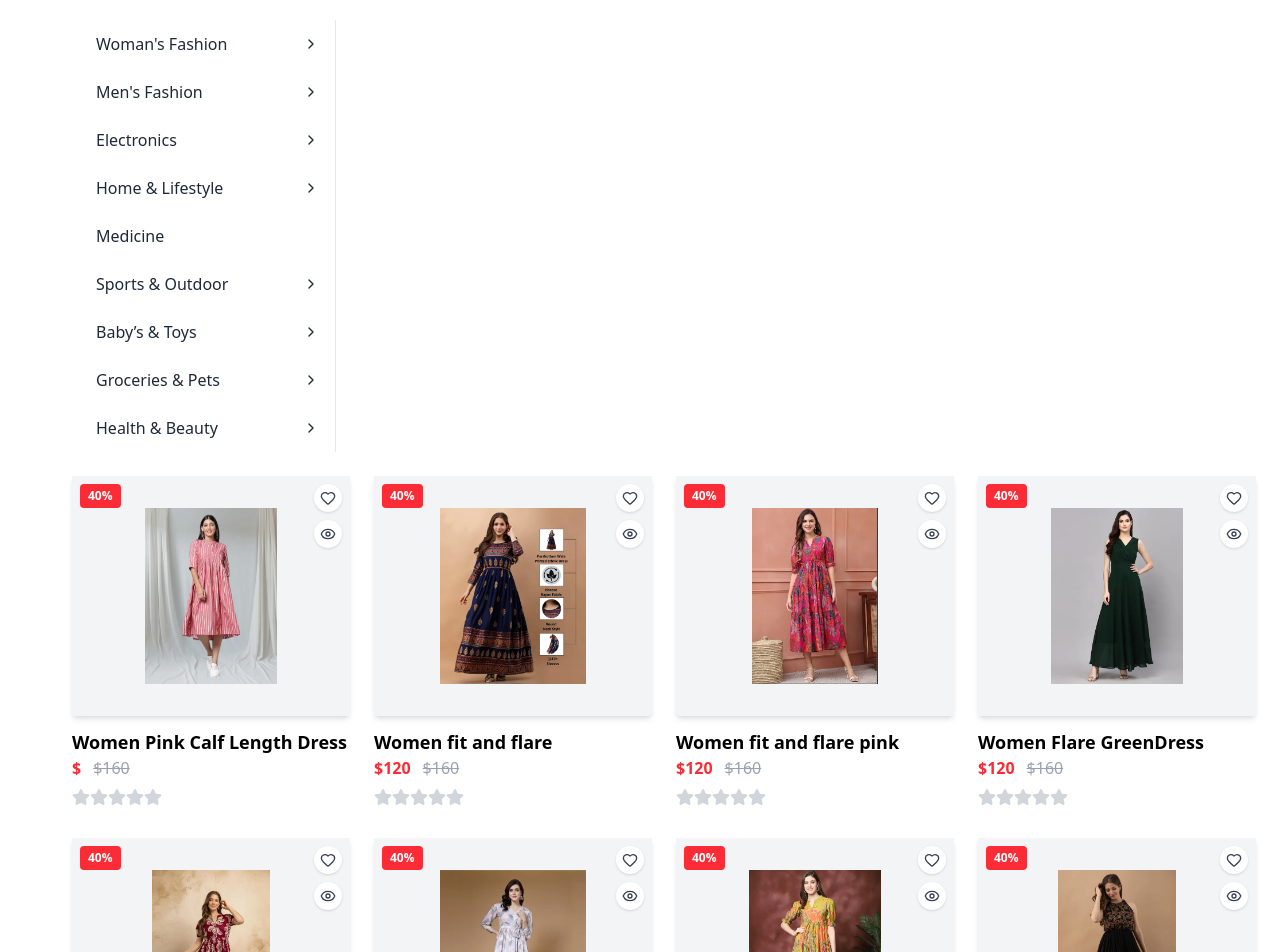
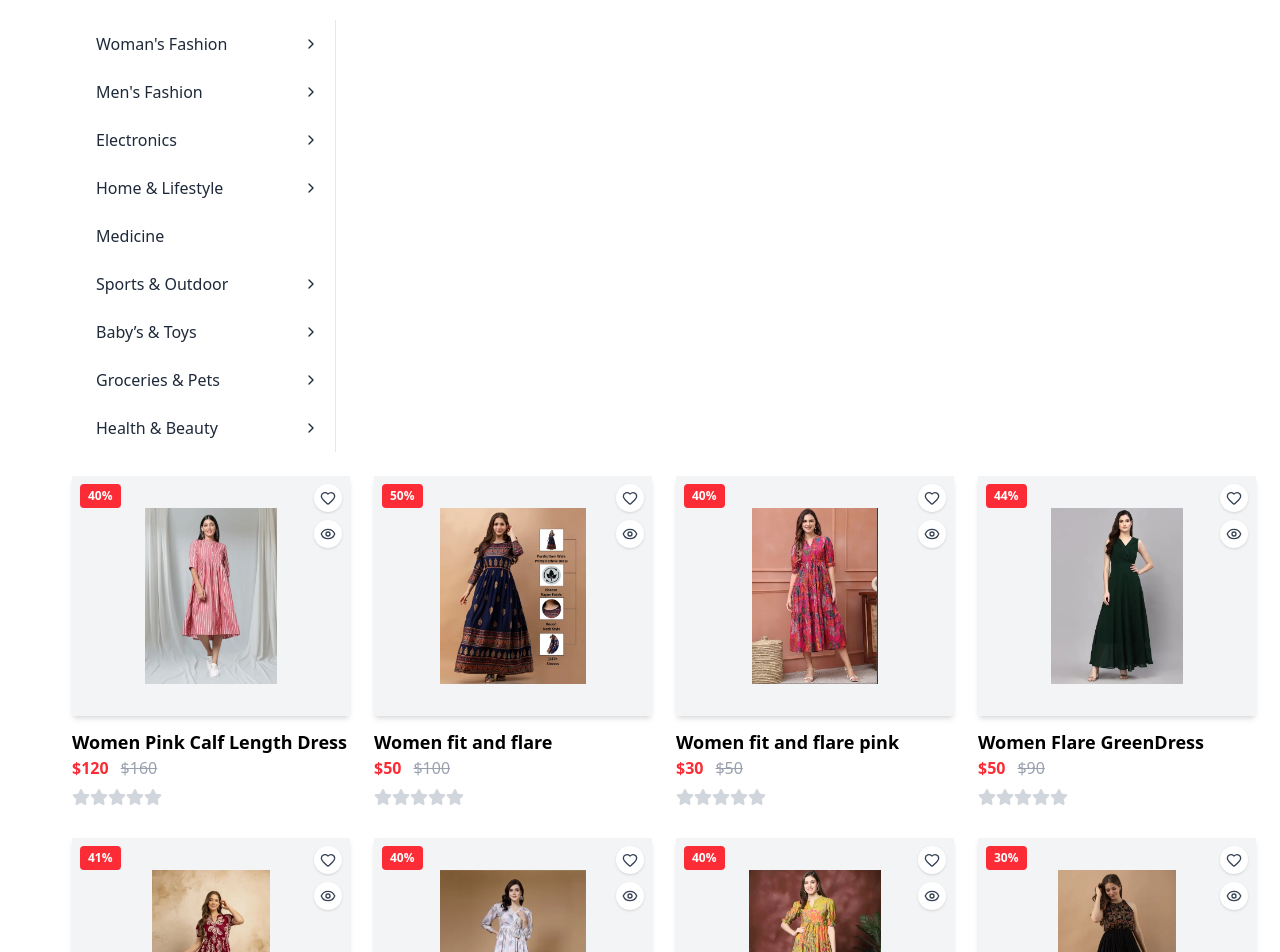
Before and after one commit to yuvrajpatilyp/E-Commerse-Site, a React (Vite) app in the folder Client/: page /womens/dresses in a window 1280 px wide. Shown: the top 952 px of the page. Built offline with nearby package versions, Linux system fonts and the light colour scheme.

Commit message:
updated category sidebar

```diff
--- a/Client/src/App.jsx
+++ b/Client/src/App.jsx
@@ -1,7 +1,4 @@
-
 import { BrowserRouter, Routes, Route } from "react-router-dom";
-
-
 
 // Import your subcategory components directly
 
@@ -30,9 +27,6 @@ function App() {
 <Route path="/womens/dresses" element={<Dresses />} />
 <Route path="/womens/shoes" element={<WomenShoes />} />
 
-
-
-
 </Routes>
 
 </>
--- a/Client/src/Pages/Dresses.jsx
+++ b/Client/src/Pages/Dresses.jsx
@@ -16,7 +16,7 @@ function Dresses() {
         <Card
       image={Dress1}
        title="Women Pink Calf Length Dress"
-       newprice="$"
+       newprice="$120"
        oldprice="$160"
        discount="40%"
       />
@@ -24,16 +24,16 @@ function Dresses() {
        <Card
       image={Dress2}
        title="Women fit and flare"
-       newprice="$120"
-       oldprice="$160"
-       discount="40%"
+       newprice="$50"
+       oldprice="$100"
+       discount="50%"
       />
 
        <Card
       image={Dress3}
        title="Women fit and flare pink"
-       newprice="$120"
-       oldprice="$160"
+       newprice="$30"
+       oldprice="$50"
        discount="40%"
       />
 
@@ -41,9 +41,9 @@ function Dresses() {
        <Card
       image={Dress4}
        title="Women Flare GreenDress"
-       newprice="$120"
-       oldprice="$160"
-       discount="40%"
+       newprice="$50"
+       oldprice="$90"
+       discount="44%"
       />
     </div>
 
@@ -54,16 +54,16 @@ function Dresses() {
          <Card
       image={Dress5}
        title="Women Maroon dress"
-       newprice="$120"
-       oldprice="$160"
-       discount="40%"
+       newprice="$70"
+       oldprice="$120"
+       discount="41%"
       />
 
        <Card
       image={Dress6}
        title="Women Maxi Beige"
-       newprice="$120"
-       oldprice="$160"
+       newprice="$119"
+       oldprice="$199"
        discount="40%"
       />
 
@@ -78,9 +78,9 @@ function Dresses() {
        <Card
       image={Dress8}
        title="Women muticolor black dress"
-       newprice="$120"
-       oldprice="$160"
-       discount="40%"
+       newprice="$70"
+       oldprice="$100"
+       discount="30%"
       />
       </div>
     </div>
--- a/Client/src/Pages/Mensshoes.jsx
+++ b/Client/src/Pages/Mensshoes.jsx
@@ -17,7 +17,7 @@ function Mensshoes() {
     <>
 
     <div className=" ms-12 p-6">
-      {/* Grid container */}
+
       <div className="grid grid-cols-1 sm:grid-cols-2 md:grid-cols-3 lg:grid-cols-4 gap-6 justify-items-center mt-8">
         <Card
           image={Menshoes1}
@@ -43,36 +43,36 @@ function Mensshoes() {
         <Card
           image={Menshoes4}
           title="Pumashoes"
-          newprice="$120"
-          oldprice="$160"
+          newprice="$60"
+          oldprice="$100"
           discount="40%"
         />
         <Card
           image={Menshoes5}
           title="Redtape shoes"
-          newprice="$120"
-          oldprice="$160"
-          discount="40%"
+          newprice="$140"
+          oldprice="$200"
+          discount="30%"
         />
         <Card
           image={Menshoes6}
           title="Runningshoes"
-          newprice="$120"
-          oldprice="$160"
-          discount="40%"
+          newprice="$50"
+          oldprice="$100"
+          discount="50%"
         />
         <Card
           image={Menshoes7}
           title="Sterlinn Running Shoes"
-          newprice="$120"
-          oldprice="$160"
-          discount="40%"
+          newprice="$80"
+          oldprice="$100"
+          discount="20%"
         />
         <Card
           image={Menshoes8}
           title="Woodlang running shoes"
-          newprice="$120"
-          oldprice="$160"
+          newprice="$60"
+          oldprice="$100"
           discount="40%"
         />
       </div>
```
